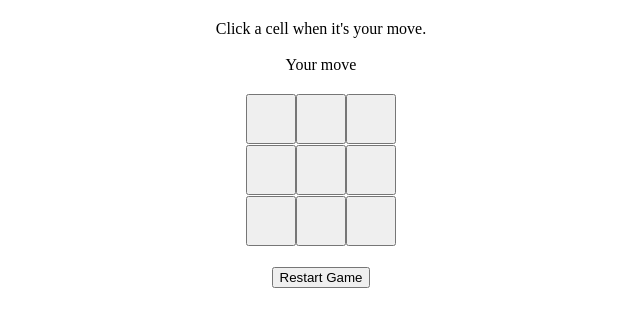
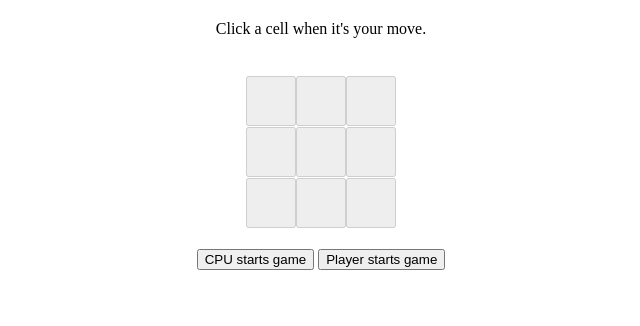
Before and after one commit to emyarod/FCC, a website: page Challenges/06-Advanced Front End Development Projects/03-tic tac toe game/index.html in a window 1280 px wide. Shown: the whole page, without its empty margins (319-959 px from the left). Drawn offline with nearby package versions, Linux system fonts and the light colour scheme.

Commit message:
Remove commented HTML

```diff
--- a/Challenges/06-Advanced Front End Development Projects/03-tic tac toe game/index.html
+++ b/Challenges/06-Advanced Front End Development Projects/03-tic tac toe game/index.html
@@ -8,75 +8,30 @@
 </head>
 
 <body>
-  <!-- <h1>tic tac toe</h1>
-  <div class="board">
-    <div class="square">
-      <input type="checkbox" id="squareZero">
-      <label for="squareZero"></label>
-    </div>
-    <div class="square">
-      <input type="checkbox" id="squareOne">
-      <label for="squareOne"></label>
-    </div>
-    <div class="square">
-      <input type="checkbox" id="squareTwo">
-      <label for="squareTwo"></label>
-    </div>
-    <div class="square">
-      <input type="checkbox" id="squareThree">
-      <label for="squareThree"></label>
-    </div>
-    <div class="square">
-      <input type="checkbox" id="squareFour">
-      <label for="squareFour"></label>
-    </div>
-    <div class="square">
-      <input type="checkbox" id="squareFive">
-      <label for="squareFive"></label>
-    </div>
-    <div class="square">
-      <input type="checkbox" id="squareSix">
-      <label for="squareSix"></label>
-    </div>
-    <div class="square">
-      <input type="checkbox" id="squareSeven">
-      <label for="squareSeven"></label>
-    </div>
-    <div class="square">
-      <input type="checkbox" id="squareEight">
-      <label for="squareEight"></label>
-    </div>
-  </div>
-
-  <div class="buttons">
-    <h2>choose a side</h2>
-    <button id="x">x</button>
-    <button id="o">o</button>
-  </div> -->
   <div class="wrapper">
     Click a cell when it's your move.<br><br>
     <div id="winner"></div>
-    <div id="move">AI's Move</div>
+    <div id="move"></div>
     <table>
       <tr>
-        <td><button id="c00"></button></td>
-        <td><button id="c01"></button></td>
-        <td><button id="c02"></button></td>
+        <td><button id="c00" disabled></button></td>
+        <td><button id="c01" disabled></button></td>
+        <td><button id="c02" disabled></button></td>
       </tr>
       <tr>
-        <td><button id="c10"></button></td>
-        <td><button id="c11"></button></td>
-        <td><button id="c12"></button></td>
+        <td><button id="c10" disabled></button></td>
+        <td><button id="c11" disabled></button></td>
+        <td><button id="c12" disabled></button></td>
       </tr>
       <tr>
-        <td><button id="c20"></button></td>
-        <td><button id="c21"></button></td>
-        <td><button id="c22"></button></td>
+        <td><button id="c20" disabled></button></td>
+        <td><button id="c21" disabled></button></td>
+        <td><button id="c22" disabled></button></td>
       </tr>
     </table>
-    <input type="button" id="restart" value="Restart Game" />
+    <input type="button" id="cpustart" value="CPU starts game" />
+    <input type="button" id="playerstart" value="Player starts game" />
   </div>
-  <script src="https://code.jquery.com/jquery-3.1.1.min.js" integrity="sha256-hVVnYaiADRTO2PzUGmuLJr8BLUSjGIZsDYGmIJLv2b8=" crossorigin="anonymous"></script>
   <script src="script.js"></script>
 </body>
 
```
